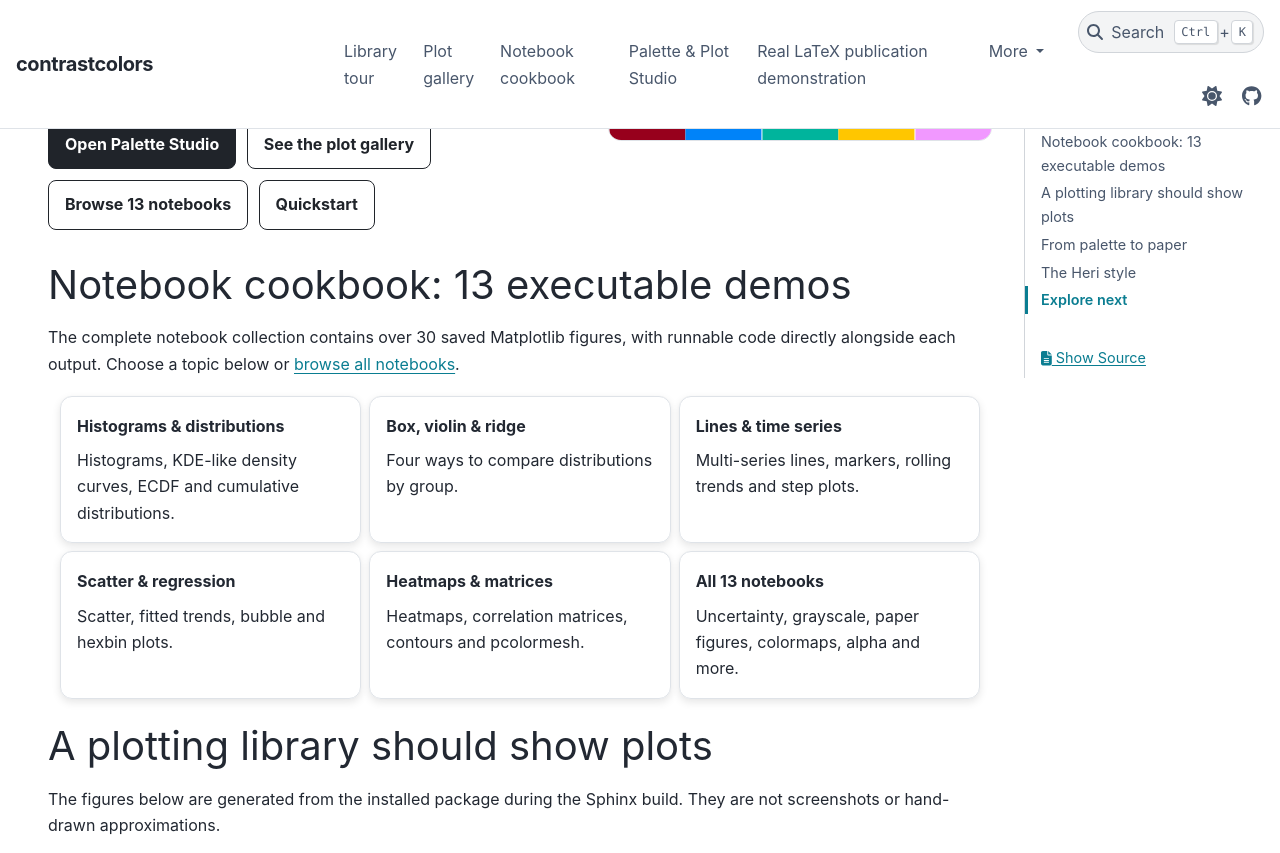
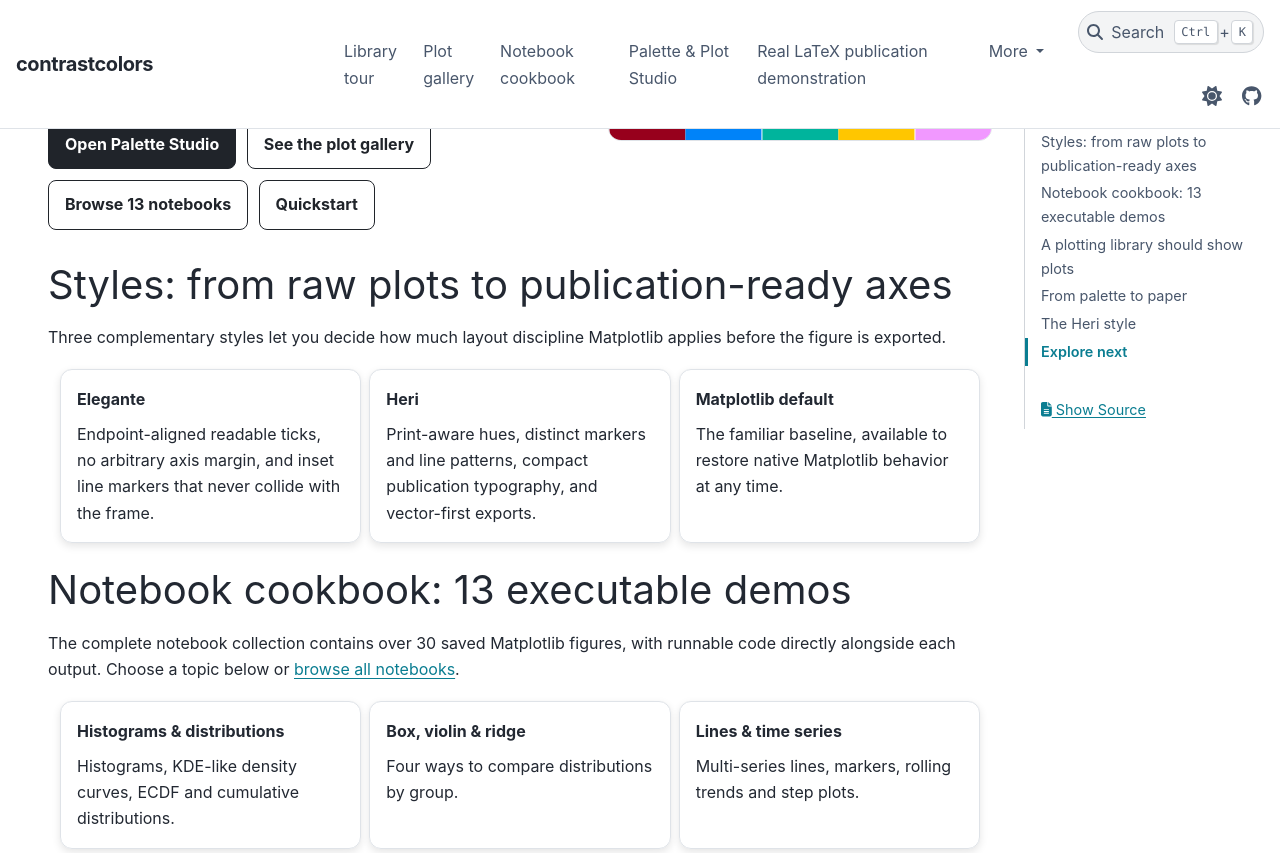
Before and after one commit to heri-espino/Colors, a Sphinx documentation site: the page built from docs/source/index.rst, in a window 1280 px wide and 900 px high, scrolled down 373 px, cut to the strip 0-853 px from the top of the window. Built offline with Sphinx 7.4.7 and the PyData theme 0.15.4, drawn with Linux system fonts in a browser that asks for light colours; pages that are not in the unit, such as notebooks, are missing from menus.

Commit message:
Feature all three Styles presets prominently on the documentation home

```diff
--- a/docs/source/index.rst
+++ b/docs/source/index.rst
@@ -24,6 +24,36 @@
        <span style="background:#f198ff;color:#111">#f198ff</span>
      </div>
    </section>
+
+Styles: from raw plots to publication-ready axes
+------------------------------------------------
+
+Three complementary styles let you decide how much layout discipline
+Matplotlib applies before the figure is exported.
+
+.. grid:: 1 2 2 3
+   :gutter: 2
+
+   .. grid-item-card:: Elegante
+      :link: style
+      :link-type: doc
+
+      Endpoint-aligned readable ticks, no arbitrary axis margin, and inset
+      line markers that never collide with the frame.
+
+   .. grid-item-card:: Heri
+      :link: style
+      :link-type: doc
+
+      Print-aware hues, distinct markers and line patterns, compact
+      publication typography, and vector-first exports.
+
+   .. grid-item-card:: Matplotlib default
+      :link: style
+      :link-type: doc
+
+      The familiar baseline, available to restore native Matplotlib
+      behavior at any time.
 
 Notebook cookbook: 13 executable demos
 --------------------------------------
```
